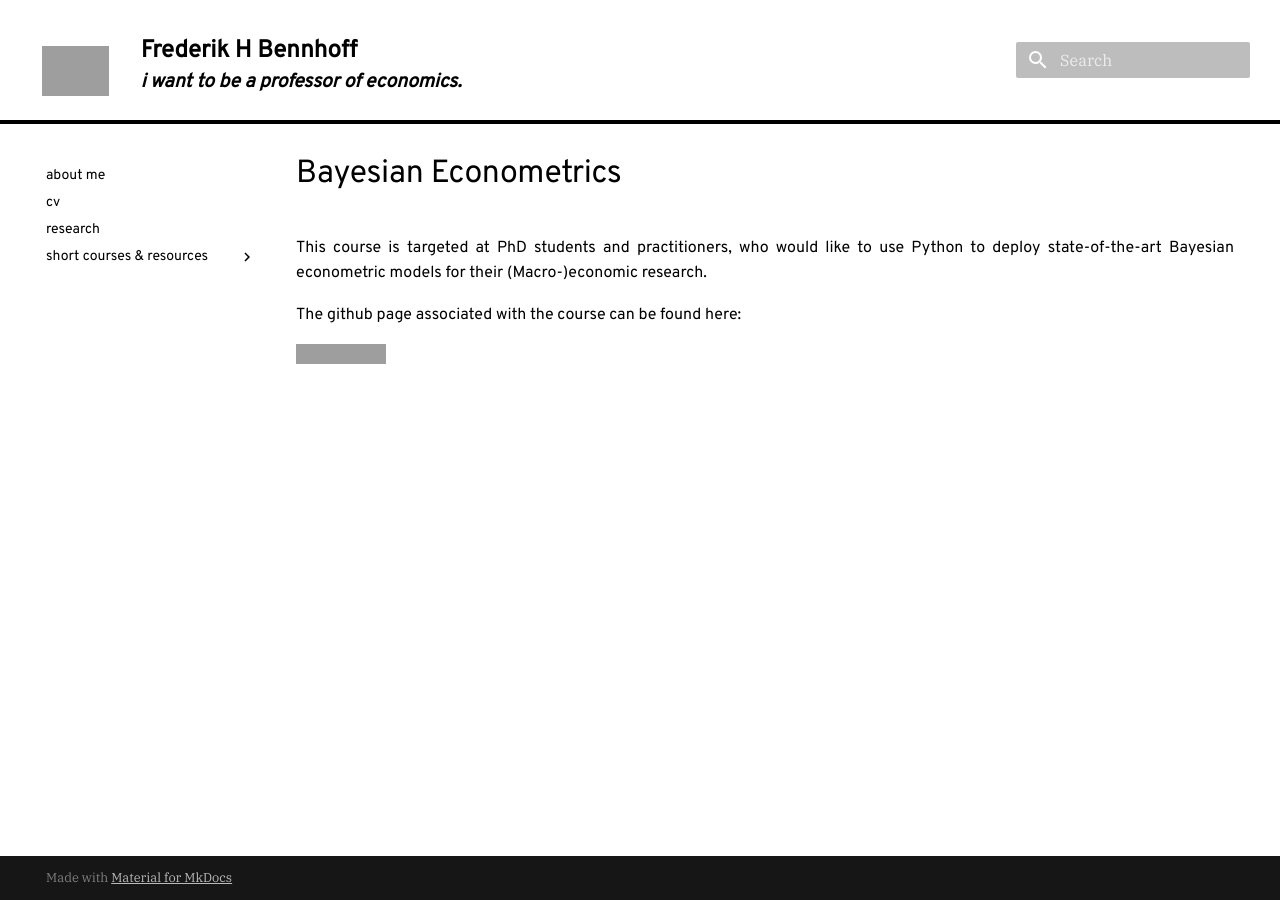
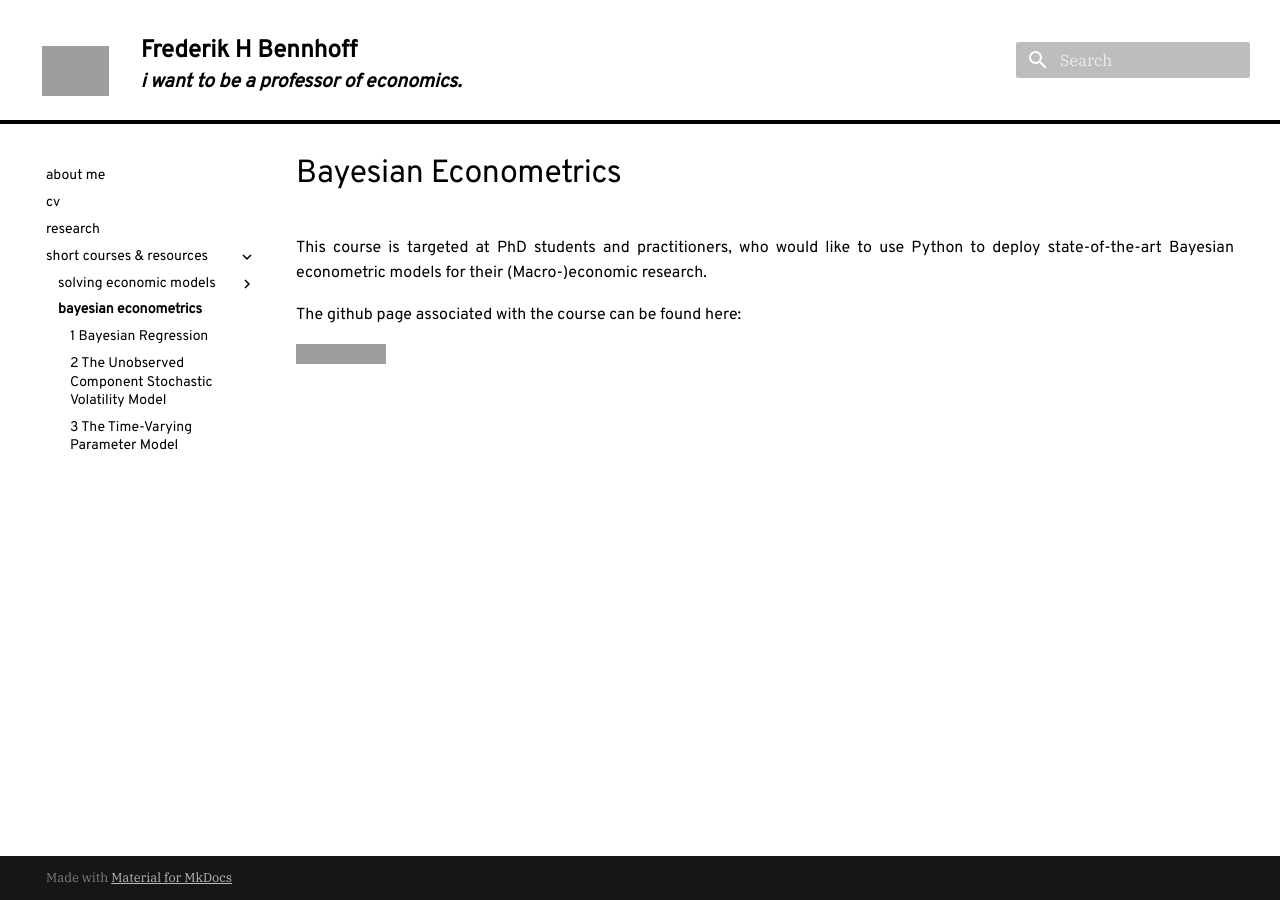
Before and after one commit to FredHB/website_fbennhoff, an MkDocs documentation site: the page built from docs/courses/bmetrics/index.md, in a window 1280 px wide. Built offline with MkDocs 1.6.1 and Material for MkDocs 9.7.7, drawn with Linux system fonts in a browser that asks for light colours; comment, search, counter and statistics services are not loaded; grey boxes are pictures that could not be loaded.

```diff
--- a/mkdocs.yml
+++ b/mkdocs.yml
@@ -13,7 +13,7 @@ nav:
       - 4 Optimization: ./courses/sem/4-optimization.md
       - 5 Endogenous Grid Method: ./courses/sem/5-endogenous_grid_method.md
     - bayesian econometrics:
-      - /courses/bmetrics/index.md
+      - ./courses/bmetrics/index.md
       - 1 Bayesian Regression: ./courses/bmetrics/BayReg.md
       - 2 The Unobserved Component Stochastic Volatility Model: ./courses/bmetrics/UCSV.md
       - 3 The Time-Varying Parameter Model: ./courses/bmetrics/TVP-AR.md
```
